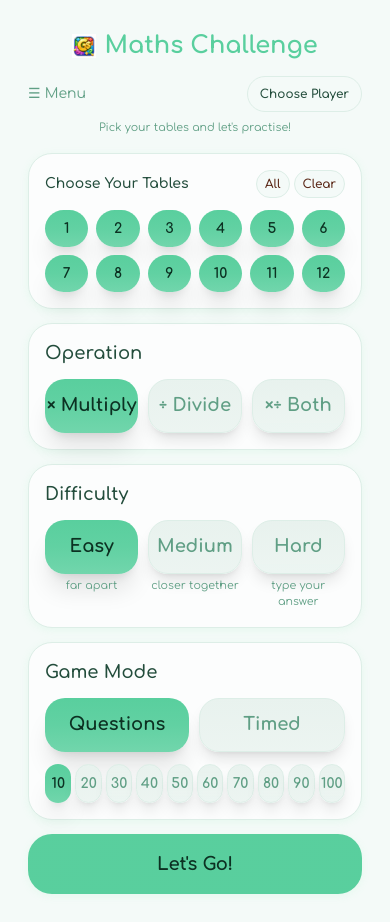
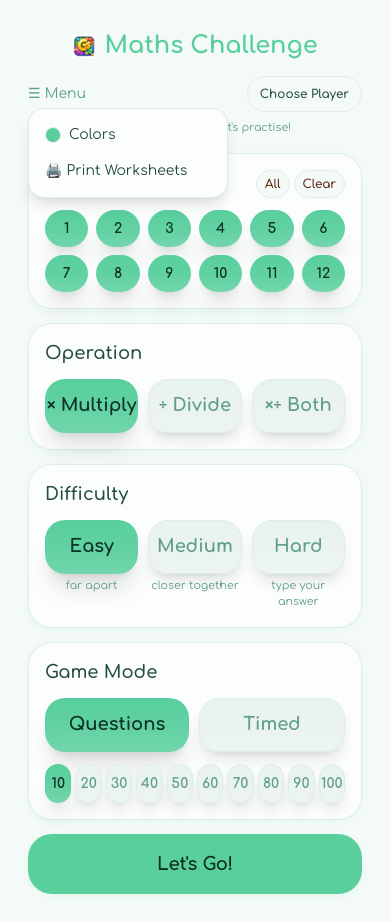
Before and after one commit to joaovl/times-table-hero, a React (Vite) app: page / in a window 390 px wide. Both pictures are taken after a click on the button "☰ Menu". Built offline with nearby package versions, Linux system fonts and the light colour scheme; the HTML template or start-up script is replaced by a standard one.

Commit message:
Fix menu dropdown not appearing on mobile devices

```diff
--- a/src/components/game/GameSetup.tsx
+++ b/src/components/game/GameSetup.tsx
@@ -237,12 +237,88 @@ export function GameSetup({ onStart, currentUser, onUserChange, onNewUser, onNav
               Maths Challenge
             </h1>
             <div className="flex items-center justify-between mb-2">
+              <div className="relative" ref={menuRef}>
                 <button
                   onClick={() => setShowMenu(!showMenu)}
                   className="text-muted-foreground hover:text-foreground transition-colors text-sm flex items-center gap-1"
                 >
                   ☰ Menu
                 </button>
+                {showMenu && (
+                  <div className="absolute top-full left-0 mt-1 bg-card border rounded-lg shadow-lg py-2 z-50 min-w-[200px]">
+                    {/* Colors Option */}
+                    <div className="px-2">
+                      <button
+                        onClick={() => setShowColorPicker(!showColorPicker)}
+                        className="w-full text-left px-2 py-2 text-sm hover:bg-muted rounded transition-colors flex items-center gap-2"
+                      >
+                        <div
+                          className="w-4 h-4 rounded-full border border-card-border"
+                          style={{
+                            backgroundColor: currentTheme.customColors?.primary
+                              ? `hsl(${currentTheme.customColors.primary})`
+                              : `hsl(${currentTheme.hue}, 85%, 58%)`
+                          }}
+                        />
+                        Colors
+                      </button>
+                      {showColorPicker && (
+                        <div className="px-2 py-2 space-y-2">
+                          <div className="grid grid-cols-3 gap-2">
+                            {PRESET_THEMES.map((theme, index) => (
+                              <button
+                                key={theme.hue || `custom-${index}`}
+                                onClick={() => {
+                                  saveTheme(theme);
+                                  setCurrentTheme(theme);
+                                }}
+                                className={cn(
+                                  'flex flex-col items-center gap-1 p-2 rounded-lg transition-all hover:bg-muted',
+                                  currentTheme.name === theme.name && 'ring-2 ring-primary bg-muted'
+                                )}
+                              >
+                                <div
+                                  className="w-8 h-8 rounded-full border border-card-border"
+                                  style={{
+                                    backgroundColor: theme.customColors?.primary
+                                      ? `hsl(${theme.customColors.primary})`
+                                      : `hsl(${theme.hue}, 85%, 58%)`
+                                  }}
+                                />
+                                <span className="text-[9px] text-center text-muted-foreground leading-tight">
+                                  {theme.name}
+                                </span>
+                              </button>
+                            ))}
+                          </div>
+                          <button
+                            onClick={() => {
+                              resetTheme();
+                              setCurrentTheme(DEFAULT_THEME);
+                            }}
+                            className="w-full px-2 py-1 text-xs text-muted-foreground hover:text-foreground hover:bg-muted rounded transition-colors"
+                          >
+                            Reset to Default
+                          </button>
+                        </div>
+                      )}
+                    </div>
+
+                    {/* Print Worksheets Option */}
+                    {onNavigateToPrint && (
+                      <button
+                        onClick={() => {
+                          setShowMenu(false);
+                          onNavigateToPrint();
+                        }}
+                        className="w-full text-left px-4 py-2 text-sm hover:bg-muted transition-colors"
+                      >
+                        🖨️ Print Worksheets
+                      </button>
+                    )}
+                  </div>
+                )}
+              </div>
               <UserSelector
                 currentUser={currentUser}
                 onUserChange={onUserChange}
```
Lines whose indentation alone changed are shown as unchanged.
